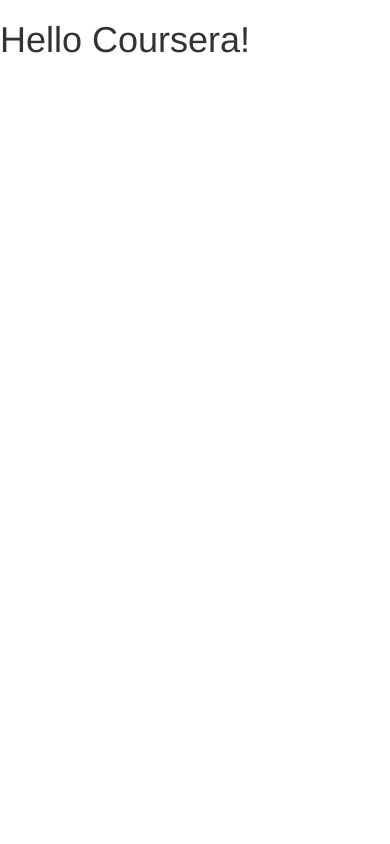
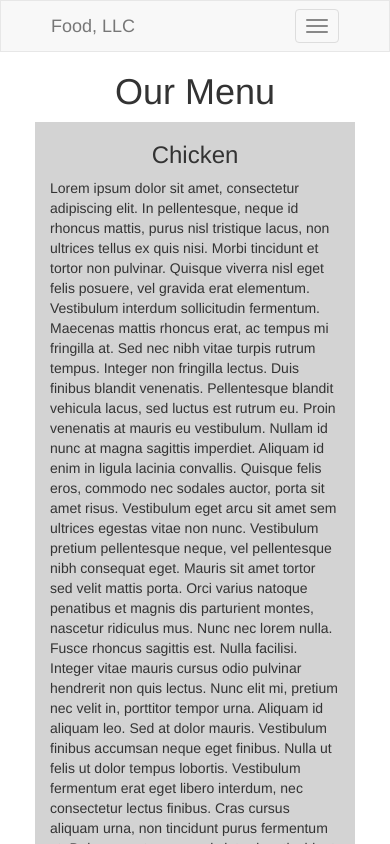
Before and after one commit to aceofspades19/coursera_web_css_js, a plain HTML site: page module3-solution/index.html in a window 390 px wide. Shown: the top 844 px of the page. Drawn offline with Linux system fonts and the light colour scheme.

Commit message:
finished module 3

```diff
--- a/module3-solution/css/styles.css
+++ b/module3-solution/css/styles.css
@@ -0,0 +1,17 @@
+.content {
+    background-color: lightgray;
+
+}
+
+.container-fluid {
+    padding-left:50px;
+    padding-right:50px;
+}
+
+.nav li {
+    border-top: 1px solid black;
+}
+
+.nav li:first-child {
+    border-top: none;
+}
--- a/module3-solution/index.html
+++ b/module3-solution/index.html
@@ -18,7 +18,53 @@
   </head>
 <body>
 
-  <h1>Hello Coursera!</h1>
+  <nav class="navbar navbar-default">
+    <div class="container-fluid">
+      <!-- Brand and toggle get grouped for better mobile display -->
+      <div class="navbar-header">
+        <button type="button" class="navbar-toggle collapsed" data-toggle="collapse" data-target="#bs-example-navbar-collapse-1" aria-expanded="false">
+          <span class="sr-only">Toggle navigation</span>
+          <span class="icon-bar"></span>
+          <span class="icon-bar"></span>
+          <span class="icon-bar"></span>
+        </button>
+        <a class="navbar-brand" href="#">Food, LLC</a>
+      </div>
+
+      <!-- Collect the nav links, forms, and other content for toggling -->
+      <div class="collapse navbar-collapse " id="bs-example-navbar-collapse-1">
+        <ul class="nav navbar-nav visible-xs">
+          <li class="text-center"><a href="#">Chicken</a></li>
+          <li class="text-center"><a href="#">Beef</a></li>
+          <li class="text-center"><a href="#">Sushi</a></li>
+        </ul>
+        <ul class="nav navbar-nav navbar-right">
+        </ul>
+      </div><!-- /.navbar-collapse -->
+    </div><!-- /.container-fluid -->
+  </nav>
+
+  <h1 class="text-center">Our Menu</h1>
+  <div class="container-fluid">
+    <div class="row">
+      <div class="col-md-12 col-sm-12 col-xs-12 content">
+        <h3 class="text-center">Chicken</h3>
+        <p>
+
+
+Lorem ipsum dolor sit amet, consectetur adipiscing elit. In pellentesque, neque id rhoncus mattis, purus nisl tristique lacus, non ultrices tellus ex quis nisi. Morbi tincidunt et tortor non pulvinar. Quisque viverra nisl eget felis posuere, vel gravida erat elementum. Vestibulum interdum sollicitudin fermentum. Maecenas mattis rhoncus erat, ac tempus mi fringilla at. Sed nec nibh vitae turpis rutrum tempus. Integer non fringilla lectus. Duis finibus blandit venenatis. Pellentesque blandit vehicula lacus, sed luctus est rutrum eu. Proin venenatis at mauris eu vestibulum. Nullam id nunc at magna sagittis imperdiet. Aliquam id enim in ligula lacinia convallis. Quisque felis eros, commodo nec sodales auctor, porta sit amet risus. Vestibulum eget arcu sit amet sem ultrices egestas vitae non nunc. Vestibulum pretium pellentesque neque, vel pellentesque nibh consequat eget.
+
+Mauris sit amet tortor sed velit mattis porta. Orci varius natoque penatibus et magnis dis parturient montes, nascetur ridiculus mus. Nunc nec lorem nulla. Fusce rhoncus sagittis est. Nulla facilisi. Integer vitae mauris cursus odio pulvinar hendrerit non quis lectus. Nunc elit mi, pretium nec velit in, porttitor tempor urna. Aliquam id aliquam leo. Sed at dolor mauris. Vestibulum finibus accumsan neque eget finibus. Nulla ut felis ut dolor tempus lobortis. Vestibulum fermentum erat eget libero interdum, nec consectetur lectus finibus. Cras cursus aliquam urna, non tincidunt purus fermentum at. Duis non est non mauris interdum tincidunt.
+
+Aenean in sem pellentesque, vestibulum justo at, euismod diam. Pellentesque purus elit, sagittis a pharetra a, tincidunt non felis. Aenean interdum id velit non viverra. Nulla non dui eget ex luctus porta in vel odio. Etiam condimentum non lectus nec molestie. Phasellus leo sem, feugiat sed sapien eget, dictum imperdiet purus. Vestibulum nisl enim, fringilla ac velit eget, varius condimentum tortor. Fusce finibus risus a scelerisque tristique. Praesent at ligula placerat, sollicitudin neque vitae, posuere nunc. Donec vehicula eleifend odio. Maecenas dignissim nibh libero, nec maximus risus efficitur luctus.
+
+Nulla quis quam finibus, tempus odio sit amet, feugiat erat. Cras viverra dictum tellus a facilisis. Cras sodales eget diam eu porttitor. Suspendisse potenti. Vivamus et rutrum neque. Sed ut turpis porta, varius nisl ut, imperdiet urna. Morbi et consectetur ipsum.
+
+Fusce aliquam diam sed est tincidunt, at accumsan ipsum semper. Duis mauris sem, finibus nec purus id, tincidunt ullamcorper leo. Quisque blandit bibendum sem, vitae ornare ex feugiat nec. Morbi vel egestas est, in bibendum mi. Duis condimentum, lacus ac consequat posuere, lectus felis eleifend metus, sit amet eleifend eros enim a nulla. Nam a dolor quis dolor consectetur convallis. Donec vitae interdum neque, et elementum lorem. Nulla eu velit quis urna mattis convallis.
+        </p>
+      </div>
+    </div>
+  </div>
 
   <!-- jQuery (Bootstrap JS plugins depend on it) -->
   <script src="js/jquery-1.11.3.min.js"></script>
```
